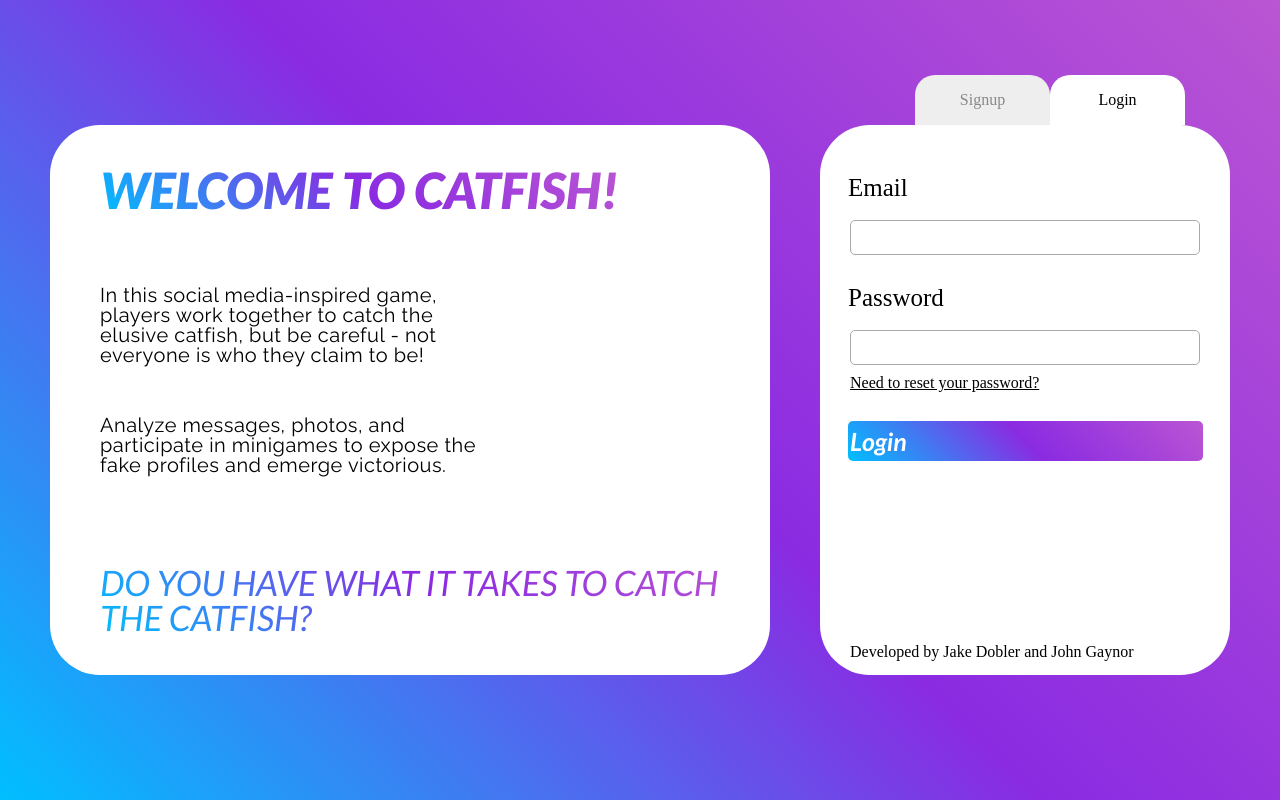
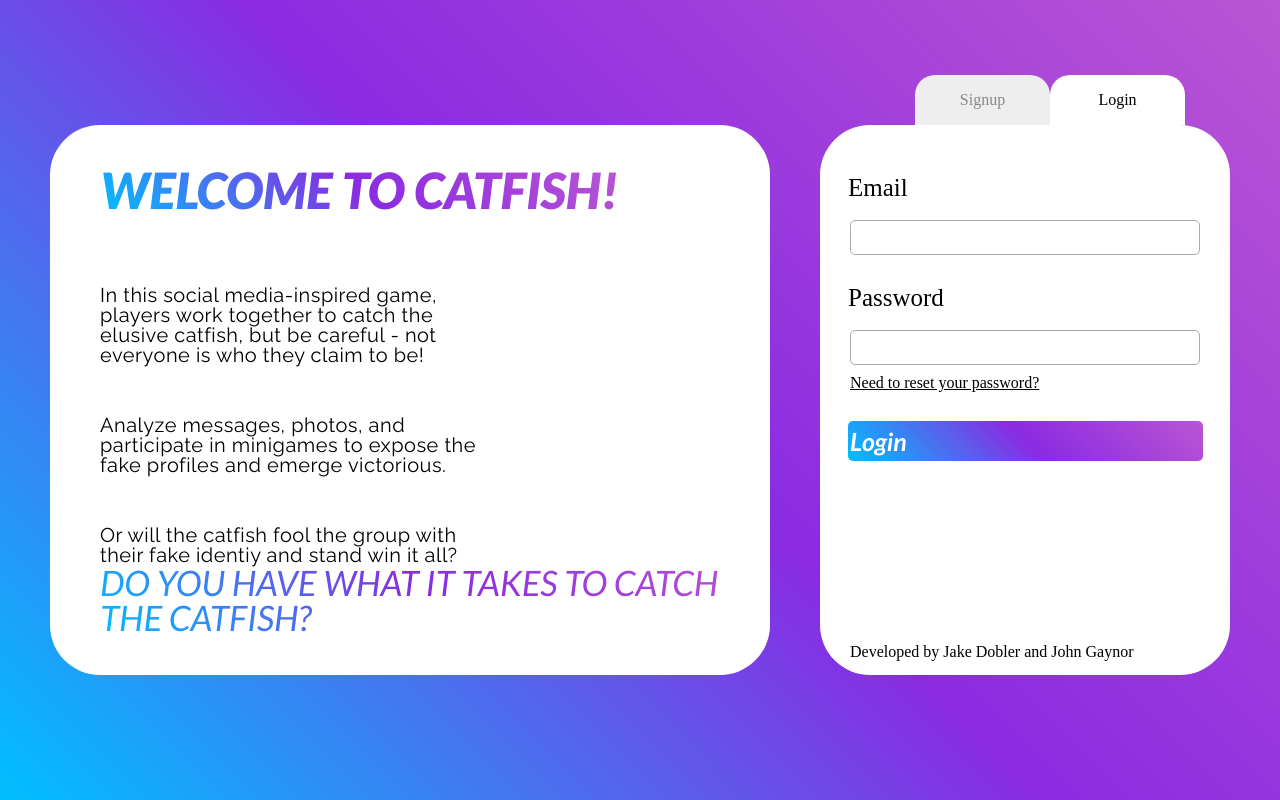
Before and after one commit to Jaecobd1/catfish, a Next.js app: page / in a window 1280 px wide. Built offline with nearby package versions, Linux system fonts and the light colour scheme; no server answers.

Commit message:
adding a start game button

```diff
--- a/src/pages/index.js
+++ b/src/pages/index.js
@@ -34,7 +34,22 @@ export default function Home() {
       </Head>
       <main className={styles.main}>
         {/* Left Side Panel */}
-        <div className={styles.leftPanel}>{!user ? <Hero /> : null}</div>
+        <div className={styles.leftPanel}>
+          {!user ? (
+            <Hero />
+          ) : (
+            <>
+              <div className="flex justify-center items-center h-full">
+                <button
+                  onClick={() => toast.success("looking for match...")}
+                  className="p-2 rounded-xl bg-gradient-to-tr from-[#00bfff] to-[#ba55d3] via-[#8a2be2] text-white font-lato text-3xl "
+                >
+                  Start Game
+                </button>
+              </div>
+            </>
+          )}
+        </div>
 
         {/* Could we make this it's own components? */}
         {/* Right Side Panel */}
@@ -47,7 +62,6 @@ export default function Home() {
                 <h1 className="font-lato text-2xl mt-2 ">
                   Hi <span className="capitalize">{user.displayName}</span>
                 </h1>
-
                 <SignOutButton />
               </div>
             </>
@@ -96,6 +110,10 @@ function Hero() {
         Analyze messages, photos, and participate in minigames to expose the
         fake profiles and emerge victorious.
       </p>
+      <p className="font-raleway tracking-wide mb-2">
+        Or will the catfish fool the group with their fake identiy and stand win
+        it all?
+      </p>
       <h2 className="font-lato italic">
         DO YOU HAVE WHAT IT TAKES TO CATCH THE CATFISH?
       </h2>
```
